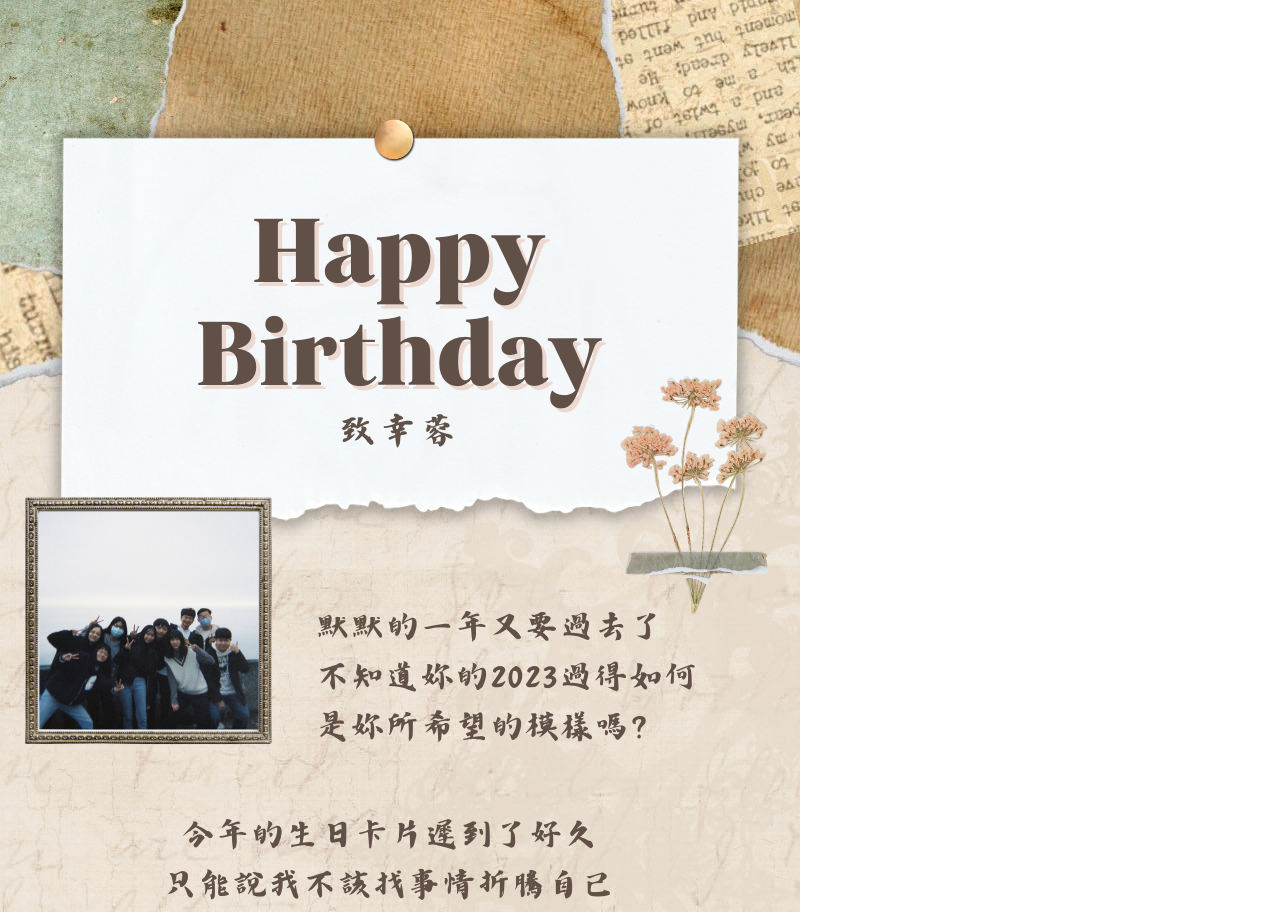
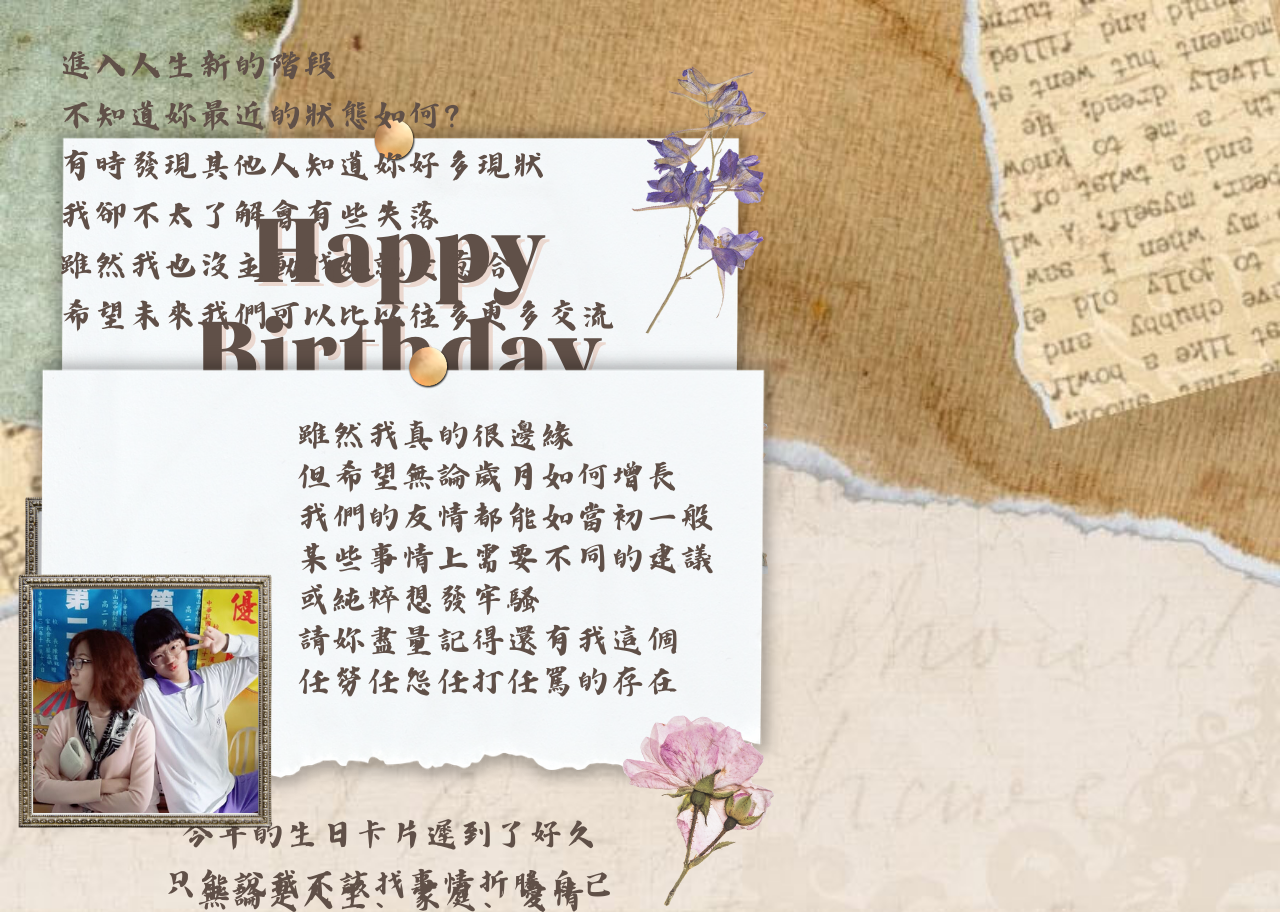
Before and after one commit to LingLunZ/happybirthday, a plain HTML site: page html/happybirthday.html in a window 1280 px wide. Shown: the top 912 px of the page. Drawn offline with nearby package versions, Linux system fonts and the light colour scheme; a web font is replaced by a local one.

Commit message:
Update style.css

```diff
--- a/css/style.css
+++ b/css/style.css
@@ -40,6 +40,7 @@
     position: absolute;
     top: 0;
     left: 0;
+    width: 100%;
 }
 .a35 .first{
     position: absolute;
@@ -49,7 +50,7 @@
 }
 .a35 .second{
     position: absolute;
-    top: 2000px;
+    top: 0;
     left: 0;
     z-index: 1000;
 }
```
